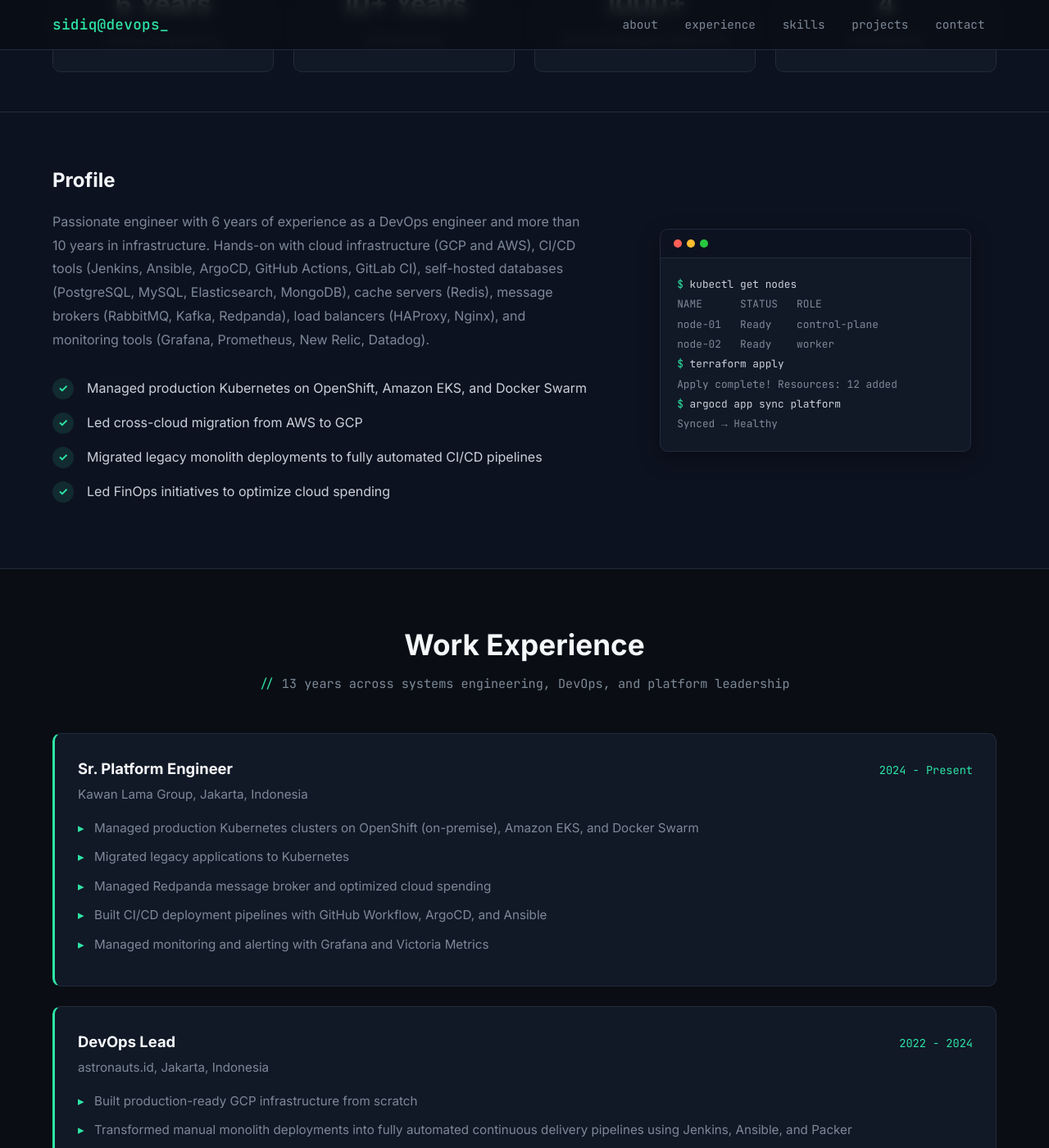
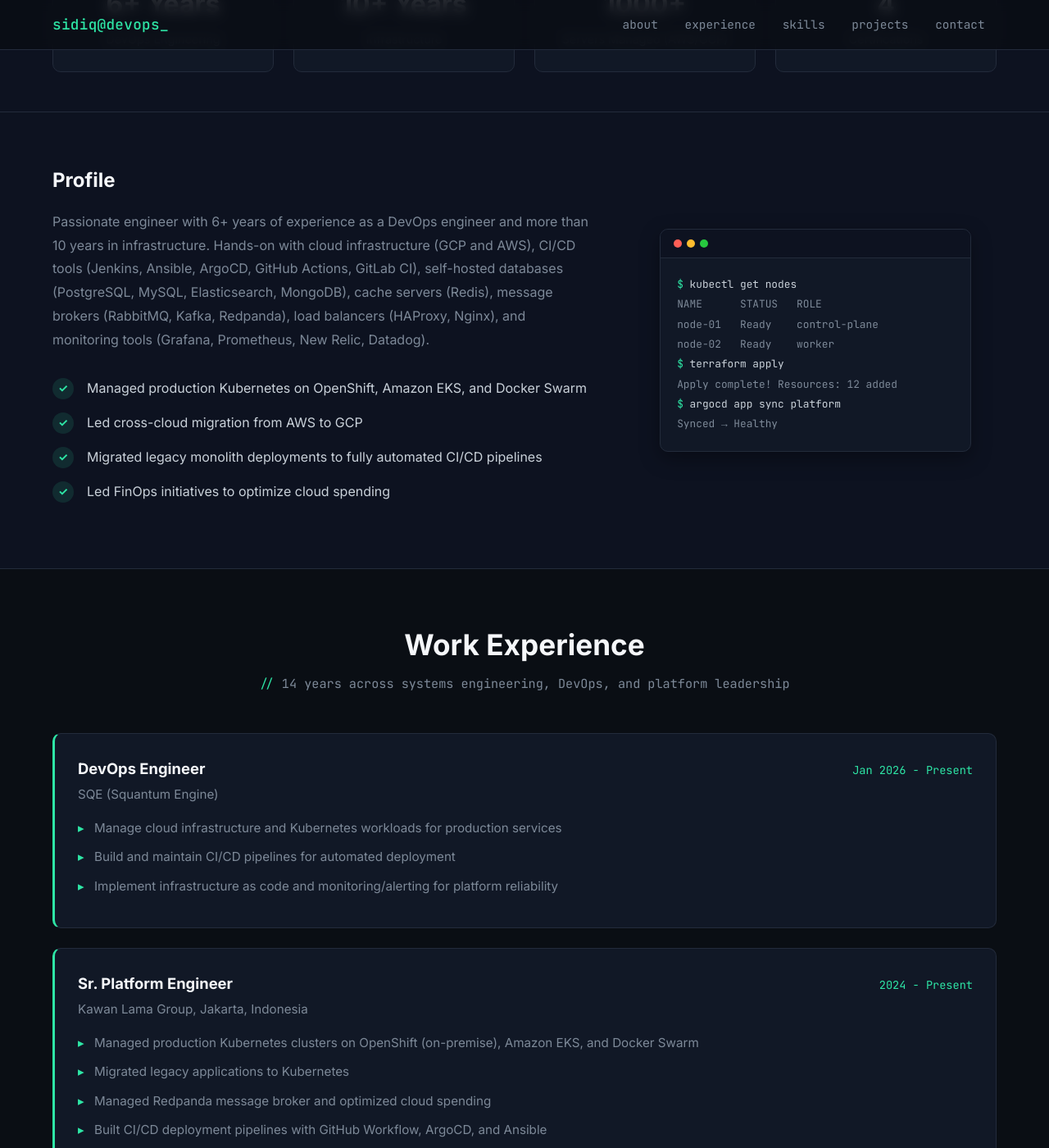
Before and after one commit to sidiqputra/sidiqputra.github.io, a Jekyll site: the page built from index.md, in a window 1280 px wide and 1400 px high, scrolled down 762 px. Shown: the whole window at 82% size. Built offline with Jekyll 4.4.1, drawn with Linux system fonts in a browser that asks for light colours; some of the changed text lies outside the part shown.

Commit message:
update CV

```diff
--- a/index.md
+++ b/index.md
@@ -9,7 +9,7 @@
             <p class="hero-prompt">$ whoami</p>
             <h1 class="hero-title">Muhammad Sidiq Putra</h1>
             <p class="hero-role">DevOps / Infrastructure Engineer</p>
-            <p class="hero-subtitle">6 years in DevOps, 10+ years in infrastructure. Cloud, Kubernetes, CI/CD, and self-hosted data platforms at scale.</p>
+            <p class="hero-subtitle">6+ years in DevOps, 10+ years in infrastructure. Cloud, Kubernetes, CI/CD, and self-hosted data platforms at scale.</p>
             <div class="hero-cta">
                 <a href="mailto:{{ site.email }}" class="btn btn-primary">Email Me</a>
                 <a href="#experience" class="btn btn-secondary">View Experience</a>
@@ -23,7 +23,7 @@
         <div class="stats-grid">
             <div class="stat-card">
                 <div class="stat-icon">OPS</div>
-                <div class="stat-number">6 Years</div>
+                <div class="stat-number">6+ Years</div>
                 <div class="stat-label">DevOps Engineering</div>
             </div>
             <div class="stat-card">
@@ -50,7 +50,7 @@
         <div class="about-content">
             <div class="about-text">
                 <h2>Profile</h2>
-                <p>Passionate engineer with 6 years of experience as a DevOps engineer and more than 10 years in infrastructure. Hands-on with cloud infrastructure (GCP and AWS), CI/CD tools (Jenkins, Ansible, ArgoCD, GitHub Actions, GitLab CI), self-hosted databases (PostgreSQL, MySQL, Elasticsearch, MongoDB), cache servers (Redis), message brokers (RabbitMQ, Kafka, Redpanda), load balancers (HAProxy, Nginx), and monitoring tools (Grafana, Prometheus, New Relic, Datadog).</p>
+                <p>Passionate engineer with 6+ years of experience as a DevOps engineer and more than 10 years in infrastructure. Hands-on with cloud infrastructure (GCP and AWS), CI/CD tools (Jenkins, Ansible, ArgoCD, GitHub Actions, GitLab CI), self-hosted databases (PostgreSQL, MySQL, Elasticsearch, MongoDB), cache servers (Redis), message brokers (RabbitMQ, Kafka, Redpanda), load balancers (HAProxy, Nginx), and monitoring tools (Grafana, Prometheus, New Relic, Datadog).</p>
                 <div class="about-features">
                     <div class="feature-item">
                         <span class="feature-check">✓</span>
@@ -97,9 +97,24 @@
     <div class="container">
         <div class="section-header">
             <h2>Work Experience</h2>
-            <p>13 years across systems engineering, DevOps, and platform leadership</p>
+            <p>14 years across systems engineering, DevOps, and platform leadership</p>
         </div>
         <div class="job-list">
+            <div class="job-card">
+                <div class="job-head">
+                    <div>
+                        <h3>DevOps Engineer</h3>
+                        <p class="job-company">SQE (Squantum Engine)</p>
+                    </div>
+                    <span class="job-dates">Jan 2026 - Present</span>
+                </div>
+                <ul>
+                    <li>Manage cloud infrastructure and Kubernetes workloads for production services</li>
+                    <li>Build and maintain CI/CD pipelines for automated deployment</li>
+                    <li>Implement infrastructure as code and monitoring/alerting for platform reliability</li>
+                </ul>
+            </div>
+
             <div class="job-card">
                 <div class="job-head">
                     <div>
```
